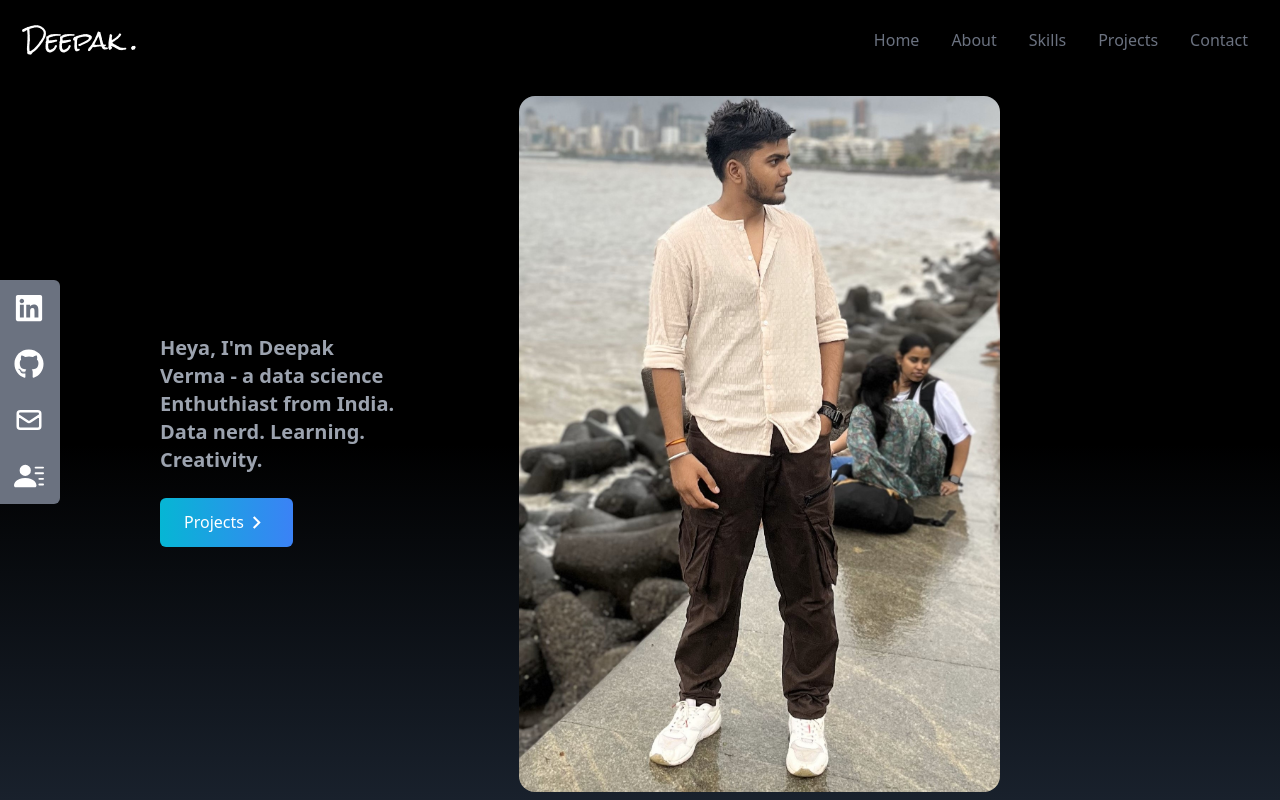
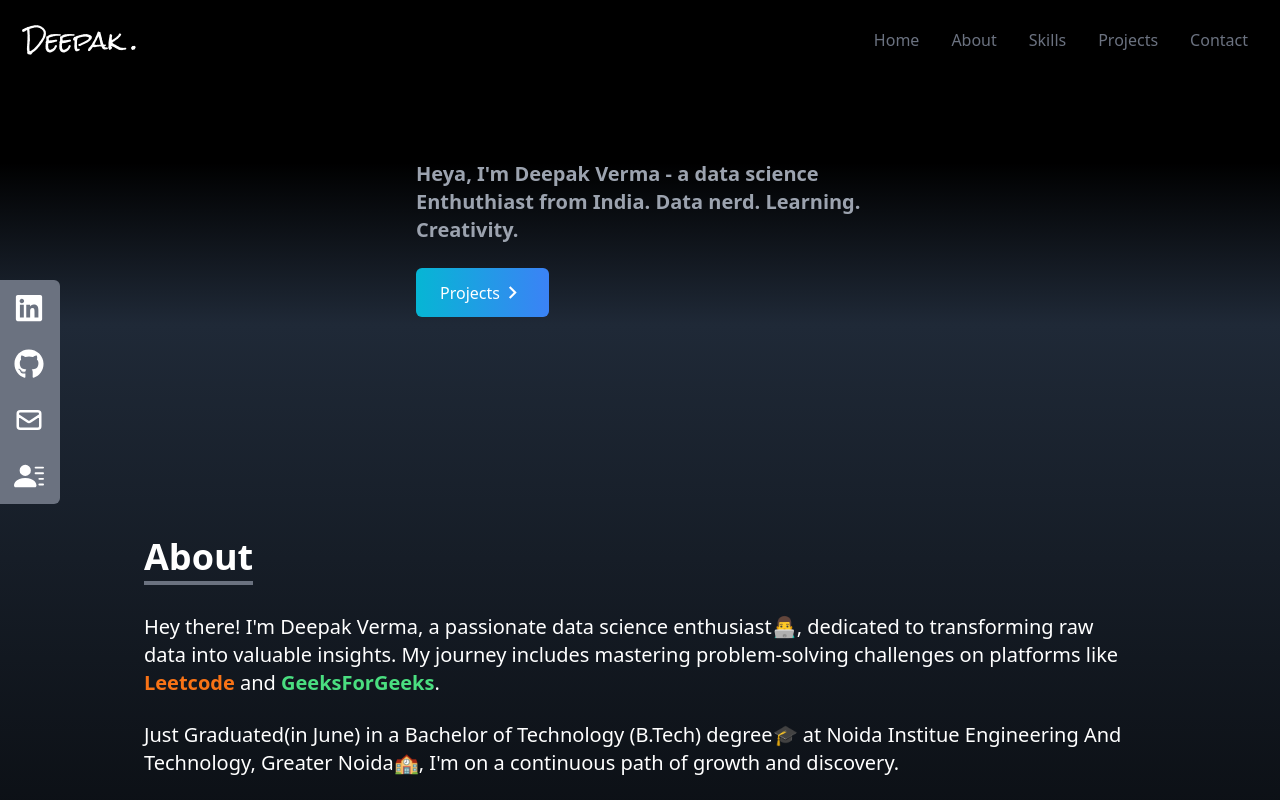
Before and after one commit to imdeepakvermaa/imdeepakvermaa-portfolio, a React (Create React App) app: page / in a window 1280 px wide. Shown: the top 800 px of the page. Built offline with nearby package versions, Linux system fonts and the light colour scheme; a web font is replaced by a local one.

Commit message:
deleted the hero image

```diff
--- a/src/components/Home.js
+++ b/src/components/Home.js
@@ -10,7 +10,7 @@ const Home = () => {
       className=" h-full w-full bg-gradient-to-b from-black via-black to-gray-800 text-white md:pt-0 gap-11 "
     >
       <div className="max-w-screen-lg mx-auto flex flex-col items-center justify-center h-full px-8  md:flex-row">
-        <div className="flex flex-col justify-center h-full gap-4 ">
+        <div className="flex flex-col justify-center h-full gap-4 mt-40 ">
           <p className="text-gray-400  max-w-md font-bold text-xl">
           Heya, I'm Deepak Verma - a data science Enthuthiast from India.
 Data nerd. Learning. Creativity.
@@ -27,11 +27,7 @@ Data nerd. Learning. Creativity.
         </div>
 
         <div className="">
-          <img
-            src={HeroImage}
-            alt="my-profile"
-            className="rounded-2xl mx-auto w-2/3 md:2/3 m-24 "
-          />
+
         </div>
       </div>
     </div>
```
